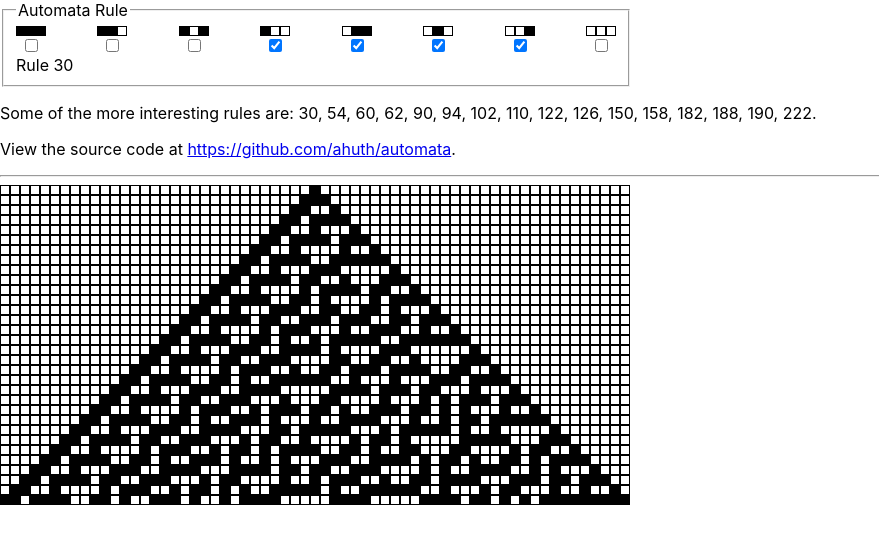
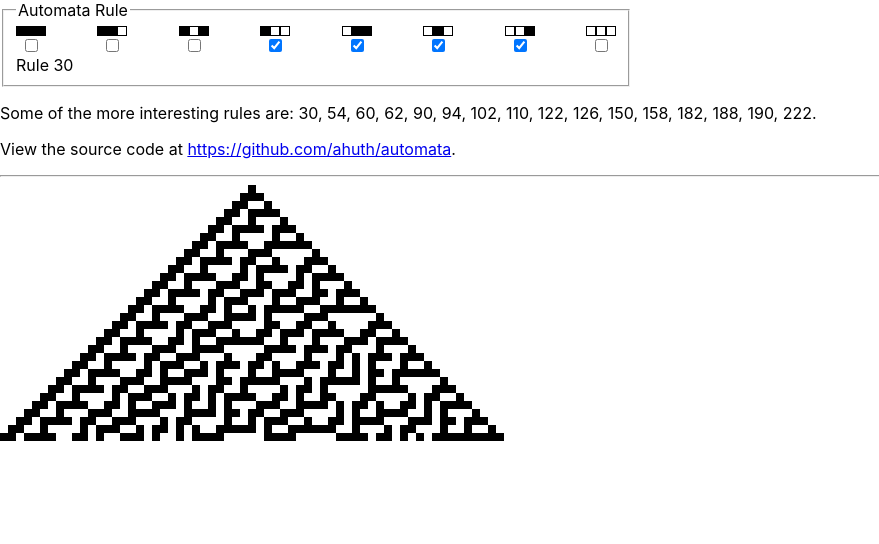
Before and after one commit to ahuth/automata, a React (Create React App) app: page / in a window 1280 px wide. Shown: the top 544 px of the page, without its empty margins (0-879 px from the left). Built offline with nearby package versions, Linux system fonts and the light colour scheme.

Commit message:
Remove gridlines

```diff
--- a/src/components/Grid.tsx
+++ b/src/components/Grid.tsx
@@ -31,13 +31,11 @@ const styles = {
   },
   on: {
     backgroundColor: 'black',
-    border: '1px solid black',
     height: 8,
     width: 8,
   },
   off: {
     backgroundColor: 'white',
-    border: '1px solid black',
     height: 8,
     width: 8,
   },
```
